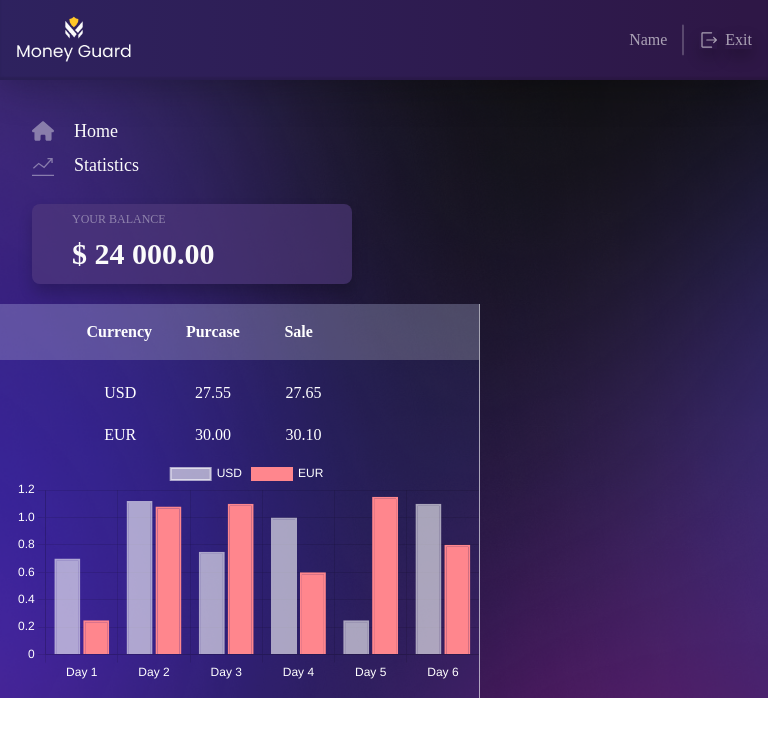
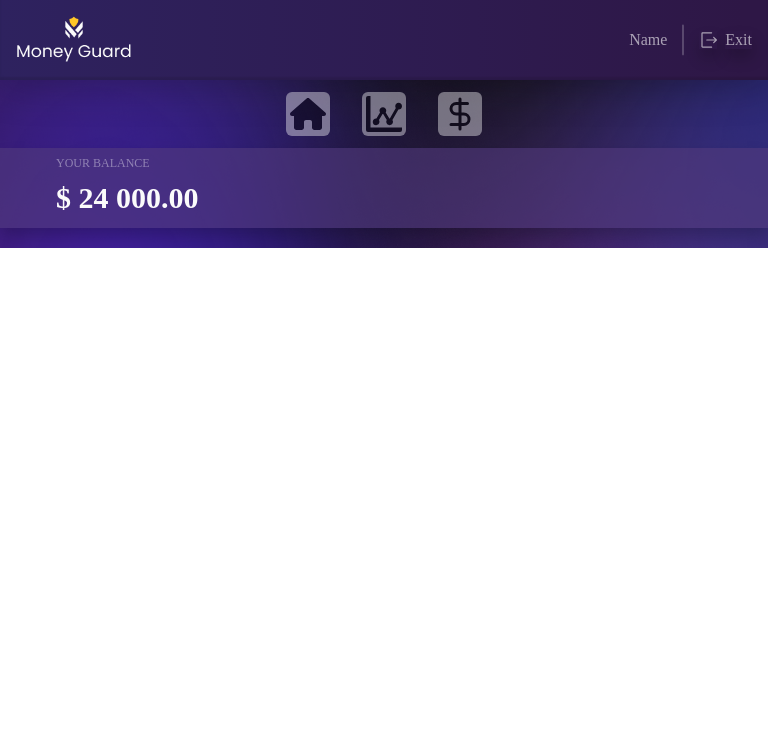
Before and after one commit to Woolfy25/Money-Guard-App, a React (Create React App) app: page / in a window 768 px wide. Shown: the top 736 px of the page. Built offline with nearby package versions, Linux system fonts and the light colour scheme; the HTML template or start-up script is replaced by a standard one.

Commit message:
updating

```diff
--- a/src/components/App.jsx
+++ b/src/components/App.jsx
@@ -12,6 +12,7 @@ const LazyDashboard = lazy(() =>
 const LazyLogin = lazy(() => import("../pages/LoginPage/LoginPage"));
 const LazyRegister = lazy(() => import("../pages/RegisterPage/RegisterPage"));
 const LazyNotFound = lazy(() => import("../pages/NotFound/NotFound"));
+const LazyCurency = lazy(() => import("../components/Currency/Currency"));
 
 function App() {
   return (
@@ -19,7 +20,7 @@ function App() {
       <Suspense>
         <Routes>
           <Route path="/" element={<LazyDashboard />}>
-            <Route></Route>
+            <Route path="currency" element={<LazyCurency />}></Route>
           </Route>
           <Route path="/login" element={<LazyLogin />}></Route>
           <Route path="/register" element={<LazyRegister />}></Route>
--- a/src/components/Currency/Currency.module.css
+++ b/src/components/Currency/Currency.module.css
@@ -59,3 +59,42 @@
   width: 100%;
   height: 240px;
 }
+
+@media (max-width: 1024px) and (min-width: 769px) {
+  .container {
+    scale: 0.7;
+  }
+
+  .styledTable {
+    margin-bottom: 0;
+  }
+
+  .styledTable thead {
+    height: 48px;
+  }
+
+  .styledTable td {
+    padding-left: 10px;
+    padding-right: 10px;
+    height: 24px;
+    padding-top: 8px;
+  }
+
+  .chart {
+    padding-left: 0;
+    padding-bottom: 0;
+    height: 191px;
+  }
+}
+
+@media (max-width: 768px) and (min-width: 425px) {
+  .container {
+    display: none;
+  }
+}
+
+@media (max-width: 424px) {
+  .container {
+    display: none;
+  }
+}
--- a/src/components/Sidebar/Sidebar.jsx
+++ b/src/components/Sidebar/Sidebar.jsx
@@ -2,7 +2,8 @@ import React from "react";
 import css from "./Sidebar.module.css";
 
 import { FaHouse } from "react-icons/fa6";
-import { TfiStatsUp } from "react-icons/tfi";
+import { ImStatsDots } from "react-icons/im";
+import { LuDollarSign } from "react-icons/lu";
 
 const Sidebar = () => {
   return (
@@ -13,8 +14,11 @@ const Sidebar = () => {
           <p className={css.title}>Home</p>
         </div>
         <div className={css.navigationContainer}>
-          <TfiStatsUp className={css.svgs} />
+          <ImStatsDots className={css.svgs} />
           <p className={css.title}>Statistics</p>
+        </div>
+        <div className={css.navigationContainerCurrency}>
+          <LuDollarSign className={css.svgs} />
         </div>
       </div>
       <div className={css.balanceContainer}>
--- a/src/components/Sidebar/Sidebar.module.css
+++ b/src/components/Sidebar/Sidebar.module.css
@@ -23,9 +23,11 @@
 
 .navigationContainer {
   display: flex;
+  width: 100%;
   flex-direction: row;
   align-items: center;
   gap: 20px;
+  cursor: pointer;
 }
 
 .title {
@@ -36,10 +38,13 @@
 }
 
 .svgs {
-  width: 22px;
-  height: 22px;
-  color: white;
+  width: 20px;
+  height: 20px;
+  padding: 2px;
   opacity: 0.4;
+
+  background-color: rgba(255, 255, 255, 1);
+  border-radius: 2px;
 }
 
 .balanceContainer {
@@ -70,26 +75,68 @@
   font-weight: 700;
 }
 
-@media (max-width: 768px) and (min-width: 425px) {
+.navigationContainerCurrency {
+  display: none;
+  cursor: pointer;
+}
+
+.navigationContainer:hover .svgs,
+.navigationContainer:focus .svgs {
+  filter: drop-shadow(0px 3px 10px rgba(74, 86, 226, 0.5));
+  color: white;
+  opacity: 1;
+  background-color: #734aef;
+}
+
+.navigationContainerCurrency:hover .svgs,
+.navigationContainerCurrency:focus .svgs {
+  filter: drop-shadow(0px 3px 10px rgba(74, 86, 226, 0.5));
+  color: white;
+  opacity: 1;
+  background-color: #734aef;
+}
+
+@media (max-width: 1024px) and (min-width: 769px) {
   .container {
     max-width: 368px;
-    border-right: none;
+    border: none;
   }
 
   .navigation {
     margin-left: 32px;
   }
+}
 
-  .balanceContainer {
-    width: 100%;
-    max-width: 20rem;
-    border-radius: 8px;
+@media (max-width: 768px) and (min-width: 425px) {
+  .container {
+    max-width: 100%;
+    border-right: none;
+    gap: 12px;
+  }
 
-    margin-left: 32px;
-    padding-left: 40px;
-    padding-top: 8px;
-    padding-bottom: 11px;
-    margin-bottom: 20px;
+  .navigation {
+    padding-top: 12px;
+    margin: auto;
+    display: flex;
+    flex-direction: row;
+    gap: 32px;
+  }
+
+  .svgs {
+    width: 44px;
+    height: 44px;
+
+    padding: 4px;
+
+    border-radius: 6px;
+  }
+
+  .title {
+    display: none;
+  }
+
+  .navigationContainerCurrency {
+    display: flex;
   }
 }
 
--- a/src/pages/DashboardPage/DashboardPage.jsx
+++ b/src/pages/DashboardPage/DashboardPage.jsx
@@ -1,16 +1,37 @@
-import React from "react";
+import React, { useState, useEffect } from "react";
 import css from "./DashboardPage.module.css";
 import Layout from "../../components/Layout/Layout";
 import Sidebar from "../../components/Sidebar/Sidebar";
 import Currency from "../../components/Currency/Currency";
 import Loader from "../../components/Loader/Loader";
 
+import { Outlet } from "react-router-dom";
+
+function useWindowSize() {
+  const [windowSize, setWindowSize] = useState({
+    width: window.innerWidth,
+  });
+
+  useEffect(() => {
+    function handleResize() {
+      setWindowSize({ width: window.innerWidth });
+    }
+
+    window.addEventListener("resize", handleResize);
+    return () => window.removeEventListener("resize", handleResize);
+  }, []);
+
+  return windowSize;
+}
+
 const Dashboard = () => {
+  const { width } = useWindowSize();
   return (
     <div className={css.dashboardContainer}>
       <Layout></Layout>
       <Sidebar></Sidebar>
-      <Currency></Currency>
+      {width <= 768 && <Currency />}
+      <Outlet />
     </div>
   );
 };
--- a/src/pages/DashboardPage/DashboardPage.module.css
+++ b/src/pages/DashboardPage/DashboardPage.module.css
@@ -19,6 +19,12 @@
   overflow: auto;
 }
 
+@media (max-width: 1024px) and (min-width: 769px) {
+  .dashboardContainer {
+    flex-direction: row;
+  }
+}
+
 @media (max-width: 768px) and (min-width: 425px) {
   .dashboardContainer {
     flex-direction: row;
```
